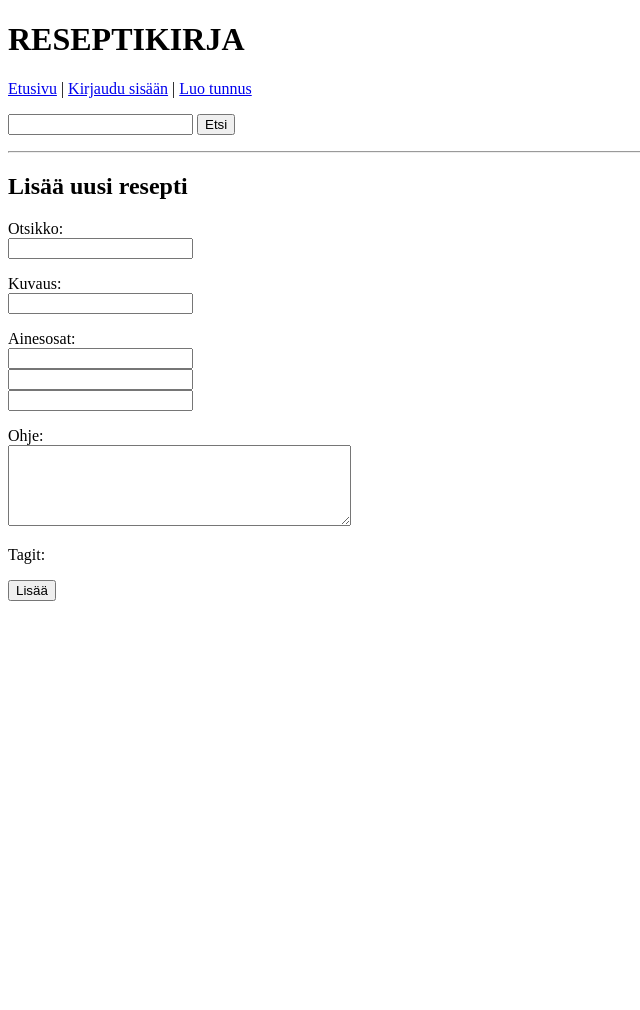
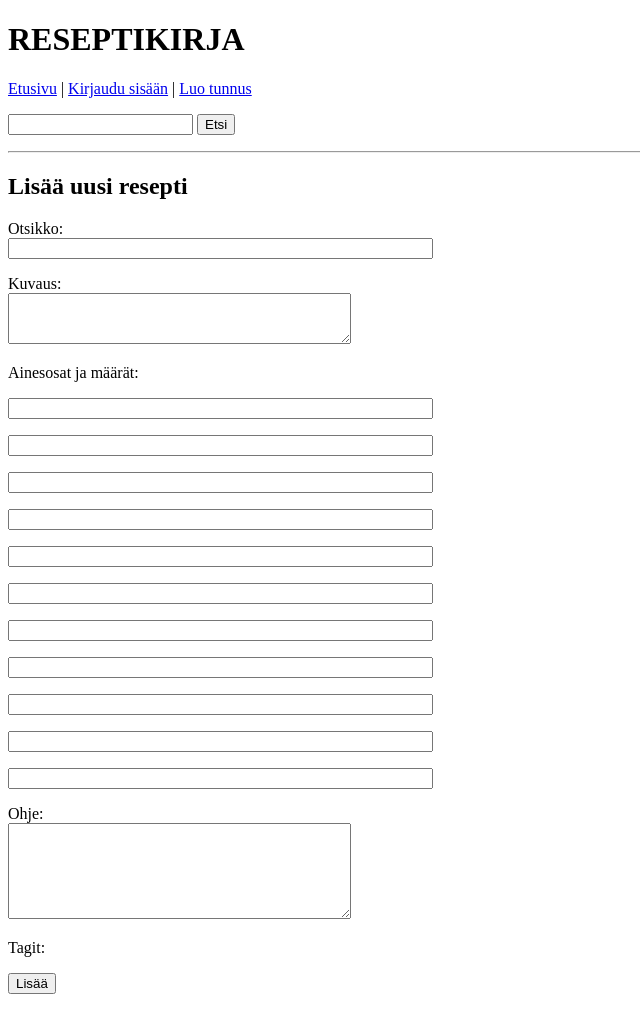
Before and after one commit to ajperttula/tsoha-reseptikirja, a Flask app: template templates/new-recipe.html in a window 1280 px wide. Shown: the whole page, without its empty margins (0-640 px from the left). Before the commit the page ends 601 px from the top, so only its background shows below. Run offline with Flask 2, Linux system fonts and the light colour scheme; the template is opened without the code that fills it, so the values that code supplies are empty.

Commit message:
Add more ingredient fields

```diff
--- a/templates/new-recipe.html
+++ b/templates/new-recipe.html
@@ -12,21 +12,29 @@
     <form action="/add-recipe" method="POST">
       <p>
         Otsikko: <br>
-        <input type="text" name="title">
+        <input type="text" name="title" size="50">
       </p>
       <p>
         Kuvaus: <br>
-        <input type="text" name="description">
+        <textarea name="description" rows="3" cols="40"></textarea>
       </p>
       <p>
-        Ainesosat: <br>
-        <input type="text" name="ingredient"> <br>
-        <input type="text" name="ingredient"> <br>
-        <input type="text" name="ingredient">
+        Ainesosat ja määrät: <br>
+        <p><input type="text" name="ingredient" size="50"></p>
+        <p><input type="text" name="ingredient" size="50"></p>
+        <p><input type="text" name="ingredient" size="50"></p>
+        <p><input type="text" name="ingredient" size="50"></p>
+        <p><input type="text" name="ingredient" size="50"></p>
+        <p><input type="text" name="ingredient" size="50"></p>
+        <p><input type="text" name="ingredient" size="50"></p>
+        <p><input type="text" name="ingredient" size="50"></p>
+        <p><input type="text" name="ingredient" size="50"></p>
+        <p><input type="text" name="ingredient" size="50"></p>
+        <p><input type="text" name="ingredient" size="50"></p>
       </p>
       <p>
         Ohje: <br>
-        <textarea name="instruction" rows="5" cols="40"></textarea>
+        <textarea name="instruction" rows="6" cols="40"></textarea>
       </p>
       <p>
         Tagit: <br>
```
